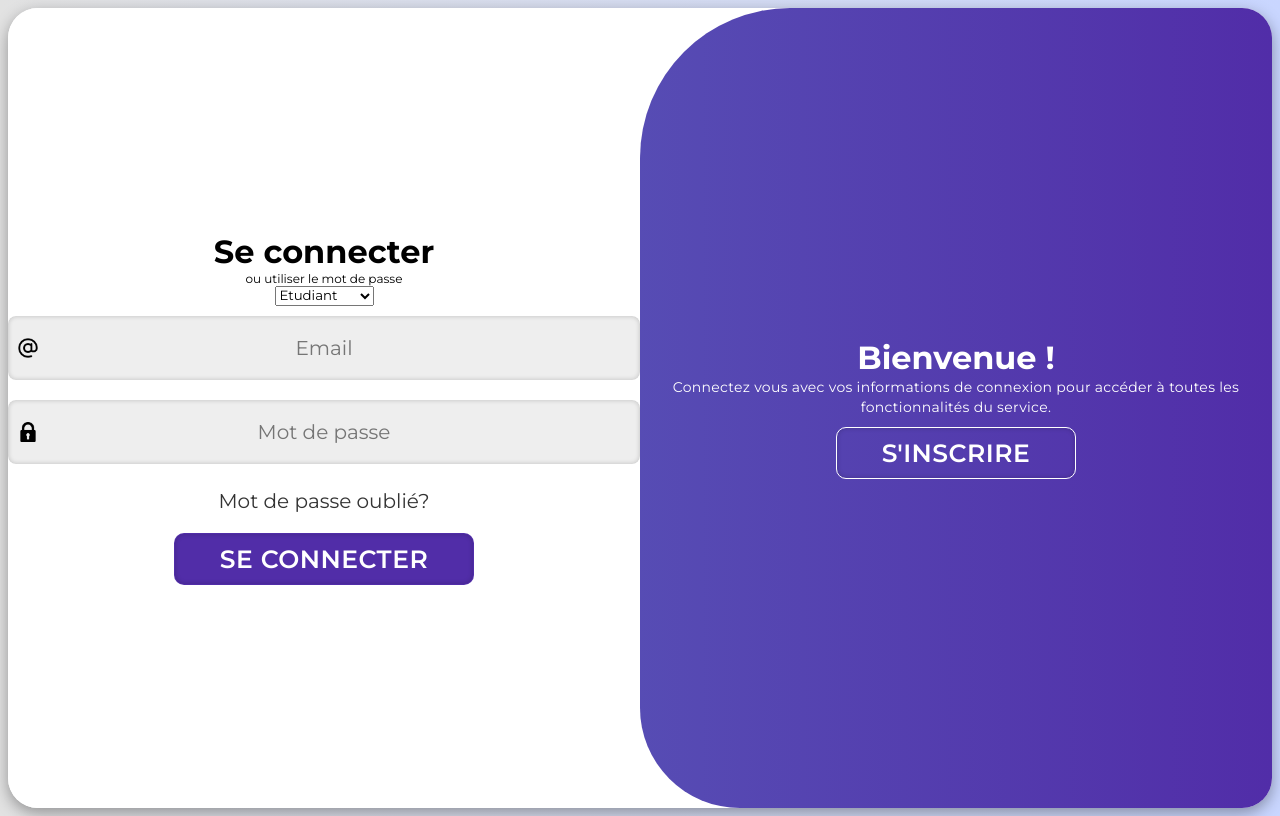
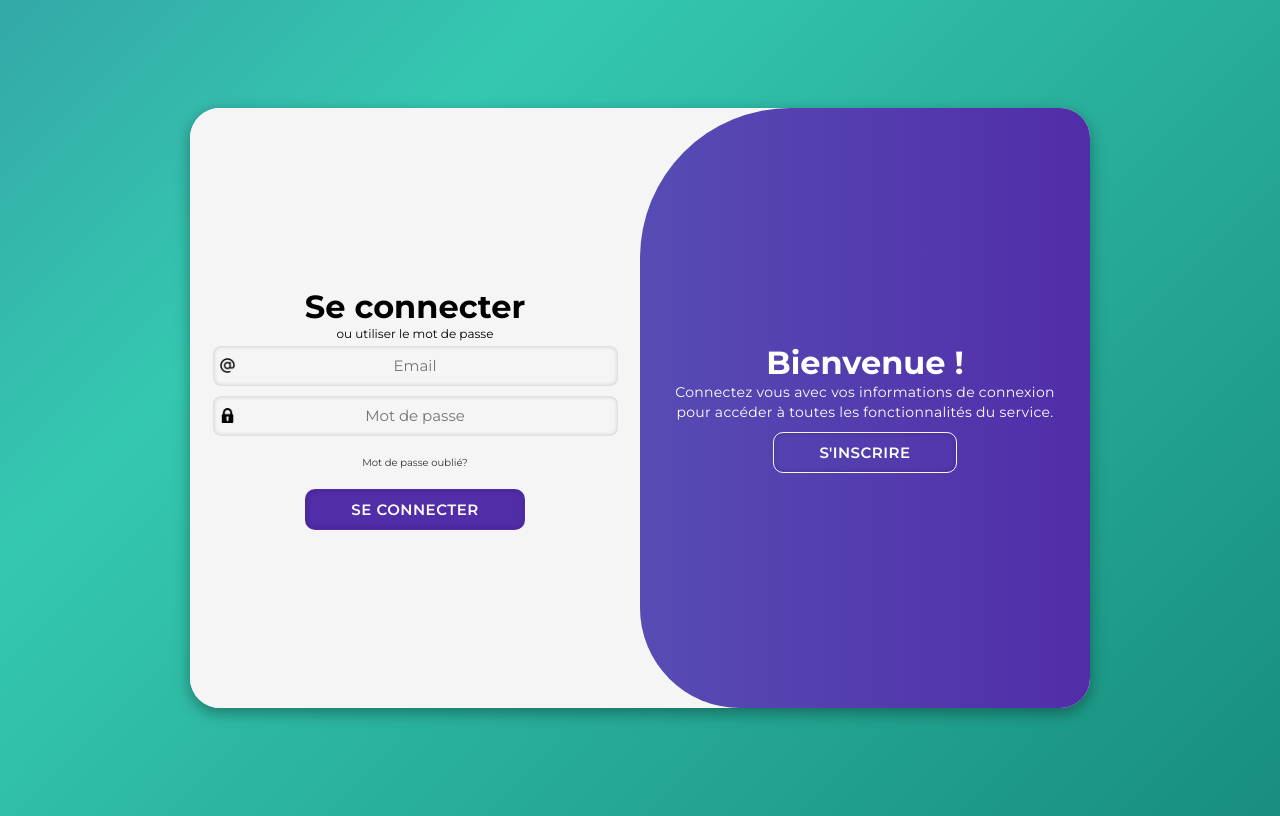
Before and after one commit to iNeoAzim/ResaUGE-Project, a PHP site: page / in a window 1280 px wide. Run offline with PHP 8.4, Linux system fonts and the light colour scheme.

Commit message:
changement index couleur background

```diff
--- a/CSS/styleindex.css
+++ b/CSS/styleindex.css
@@ -1,6 +1,6 @@
 @import url('https://fonts.googleapis.com/css2?family=Montserrat:wght@300;400;500;600;700&display=swap');
 
-#page1 *{
+#login-page *{
     margin: 0;
     padding: 0;
     box-sizing: border-box;
@@ -8,23 +8,36 @@
 }
 
 body{
-    background-color: #c9d6ff;
-    background: linear-gradient(to right, #e2e2e2, #c9d6ff);
     display: flex;
     align-items: center;
     justify-content: center;
     flex-direction: column;
+    background: linear-gradient(-45deg, #005e55, #35c8b0, #2f2a85, #27306e);
+    background-size: 400% 400%;
+    animation: gradient 15s ease infinite;
     height: 100vh;
 }
 
+@keyframes gradient{
+    0%{
+        background-position: 0% 50%;
+    }
+    50%{
+        background-position: 100% 50%;
+    }
+    100%{
+        background-position: 0% 50%;
+    }
+}
+
 .container{
-    background-color: #fff;
+    background-color: whitesmoke;
     border-radius: 30px;
     box-shadow: 0 5px 15px rgba(0, 0, 0, 0.35);
     position: relative;
     overflow: hidden;
-    width: 1800px;
-    height: 900px;
+    width: 900px;
+    height: 600px;
     max-width: 100%;
 }
 
@@ -39,17 +52,25 @@ body{
     font-size: 12px;
 }
 
-#page1 .container a{
+#login-page .container a{
     color: #333;
-    font-size: 20px;
+    font-size: 10px;
     text-decoration: none;
     margin: 15px 0 10px;
+    transition : all 0.3s ease-in-out;
 }
 
-#page1 .container button{
+#login-page .container a:hover{
+    color : #512da8;
+    font-size: 13px;
+    text-decoration: underline;
+    transform : scale(1.05);
+}
+
+#login-page .container button{
     background-color: #512da8;
     color: white;
-    font-size: 25px;
+    font-size: 15px;
     padding: 10px 45px;
     border: 1px solid transparent;
     border-radius: 10px;
@@ -61,13 +82,13 @@ body{
     box-shadow: inset 0 0 5px rgba(0, 0, 0, 0.2);
 }
 
-#page1 .container button.hidden{
+#login-page .container button.hidden{
     background-color: transparent;
-    border-color: #fff;
+    border-color: whitesmoke;
 }
 
 .container form{
-    background-color: #fff;
+    background-color: whitesmoke;
     display: flex;
     align-items: center;
     justify-content: center;
@@ -76,14 +97,15 @@ body{
     height: 100%;
 }
 
-#page1 .container input{
-    background-color: #eee;
+#login-page .container input{
+    background-color: whitesmoke;
     border: none;
-    margin: 10px 0;
-    padding: 20px 20px;
-    font-size: 20px;
+    margin: 5px 0;
+    padding: 20px 10px;
+    font-size: 15px;
     border-radius: 8px;
-    width: 100%;
+    width: 90%;
+    max-height: 10px;
     outline: none;
     text-align: center;
     box-shadow: inset 0 0 5px rgba(0, 0, 0, 0.2);
@@ -93,76 +115,76 @@ body{
     background-image: url("/img/arobase.png");
     background-repeat: no-repeat;
     background-position: 0.5em center;
-    background-size: 20px;
+    background-size: 15px;
 }
 #login-password{
     background-image: url("/img/cadenas-verrouille.png");
     background-repeat: no-repeat;
     background-position: 0.5em center;
-    background-size: 20px;
+    background-size: 15px;
 }
 #register-email{
     background-image: url("/img/arobase.png");
     background-repeat: no-repeat;
     background-position: 0.5em center;
-    background-size: 20px;
+    background-size: 15px;
 }
 #register-password{
     background-image: url("/img/cadenas-verrouille.png");
     background-repeat: no-repeat;
     background-position: 0.5em center;
-    background-size: 20px;
+    background-size: 15px;
 }
 #register-name, #register-firstname{
     background-image: url("/img/nom.png");
     background-repeat: no-repeat;
     background-position: 0.5em center;
-    background-size: 20px;
+    background-size: 15px;
 }
 #register-birthdate{
     background-image: url("/img/gateau.png");
     background-repeat: no-repeat;
     background-position: 0.5em center;
-    background-size: 30px;
+    background-size: 20px;
 }
 #register-postal{
     background-image: url("/img/emplacement.png");
     background-repeat: no-repeat;
     background-position: 0.5em center;
-    background-size: 20px;
+    background-size: 15px;
 }
 #register-pseudo{
     background-image: url("/img/pseudo.png");
     background-repeat: no-repeat;
     background-position: 0.5em center;
-    background-size: 20px;
+    background-size: 15px;
 }
 
-#page1 .form-container{
+#login-page .form-container{
     position: absolute;
     top: 0;
     height: 100%;
     transition: all 0.6s ease-in-out;
 }
 
-#page1 .sign-in{
+#login-page .sign-in{
     left: 0;
     width: 50%;
     z-index: 2;
 }
 
-#page1 .container.active .sign-in{
+#login-page .container.active .sign-in{
     transform: translateX(100%);
 }
 
-#page1 .sign-up{
+#login-page .sign-up{
     left: 0;
     width: 50%;
     opacity: 0;
     z-index: 1;
 }
 
-#page1 .container.active .sign-up{
+#login-page .container.active .sign-up{
     transform: translateX(100%);
     opacity: 1;
     z-index: 5;
@@ -180,11 +202,11 @@ body{
     }
 }
 
-#page1 .social-icons{
+#login-page .social-icons{
     margin: 20px 0;
 }
 
-#page1 .social-icons a{
+#login-page .social-icons a{
     border: 1px solid #ccc;
     border-radius: 20%;
     display: inline-flex;
@@ -195,7 +217,7 @@ body{
     height: 40px;
 }
 
-#page1 .toggle-container{
+#login-page .toggle-container{
     position: absolute;
     top: 0;
     left: 50%;
@@ -207,12 +229,12 @@ body{
     z-index: 1000;
 }
 
-#page1 .container.active .toggle-container{
+#login-page .container.active .toggle-container{
     transform: translateX(-100%);
     border-radius: 0 150px 100px 0;
 }
 
-#page1 .toggle{
+#login-page .toggle{
     background-color: #512da8;
     height: 100%;
     background: linear-gradient(to right, #5c6bc0, #512da8);
@@ -225,11 +247,11 @@ body{
     transition: all 0.6s ease-in-out;
 }
 
-#page1 .container.active .toggle{
+#login-page .container.active .toggle{
     transform: translateX(50%);
 }
 
-#page1 .toggle-panel{
+#login-page .toggle-panel{
     position: absolute;
     width: 50%;
     height: 100%;
@@ -244,19 +266,39 @@ body{
     transition: all 0.6s ease-in-out;
 }
 
-#page1 .toggle-left{
+#login-page .toggle-left{
     transform: translateX(-200%);
 }
 
-#page1 .container.active .toggle-left{
+#login-page .container.active .toggle-left{
     transform: translateX(0);
 }
 
-#page1 .toggle-right{
+#login-page .toggle-right{
     right: 0;
     transform: translateX(0);
 }
 
-#page1 .container.active .toggle-right{
+#login-page .container.active .toggle-right{
     transform: translateX(200%);
 }
+
+#register-role {
+    appearance: none;
+    background-color: #eee;
+    border: none;
+    padding: 15px 0px 0px 40px;;
+    font-size: 15px;
+    color: gray;
+    border-radius: 8px;
+    width: 90%;
+    height: 40px;
+    line-height: 20px;
+    outline: none;
+    box-shadow: inset 0 0 5px rgba(0, 0, 0, 0.2);
+    background-image: url("/img/role.png");
+    background-repeat: no-repeat;
+    background-position: 10px center;
+    background-size: 18px;
+    cursor: pointer;
+}
--- a/index.html
+++ b/index.html
@@ -9,7 +9,7 @@
     <title>Modern Login Page</title>
 </head>
 
-<body id="page1">
+<body id="login-page">
 
     <div class="container" id="container">
         <div class="form-container sign-up">
@@ -36,12 +36,6 @@
             <form>
                 <h1>Se connecter</h1>
                 <span>ou utiliser le mot de passe </span>
-                <select name="role" id="login-role">
-                    <option value="student">Etudiant</option>
-                    <option value="teacher">Enseignant</option>
-                    <option value="agent">Agent</option>
-                    <option value="admin">Admin</option>
-                </select>
                 <input type="email" placeholder="Email" id="login-email">
                 <input type="password" placeholder="Mot de passe" id="login-password">
                 <a href="#">Mot de passe oublié?</a>
@@ -64,6 +58,6 @@
         </div>
     </div>
 
-    <script src="../Project/Code/script.js"></script>
+    <script src="./JS/script.js"></script>
 </body>
 </html>
```
